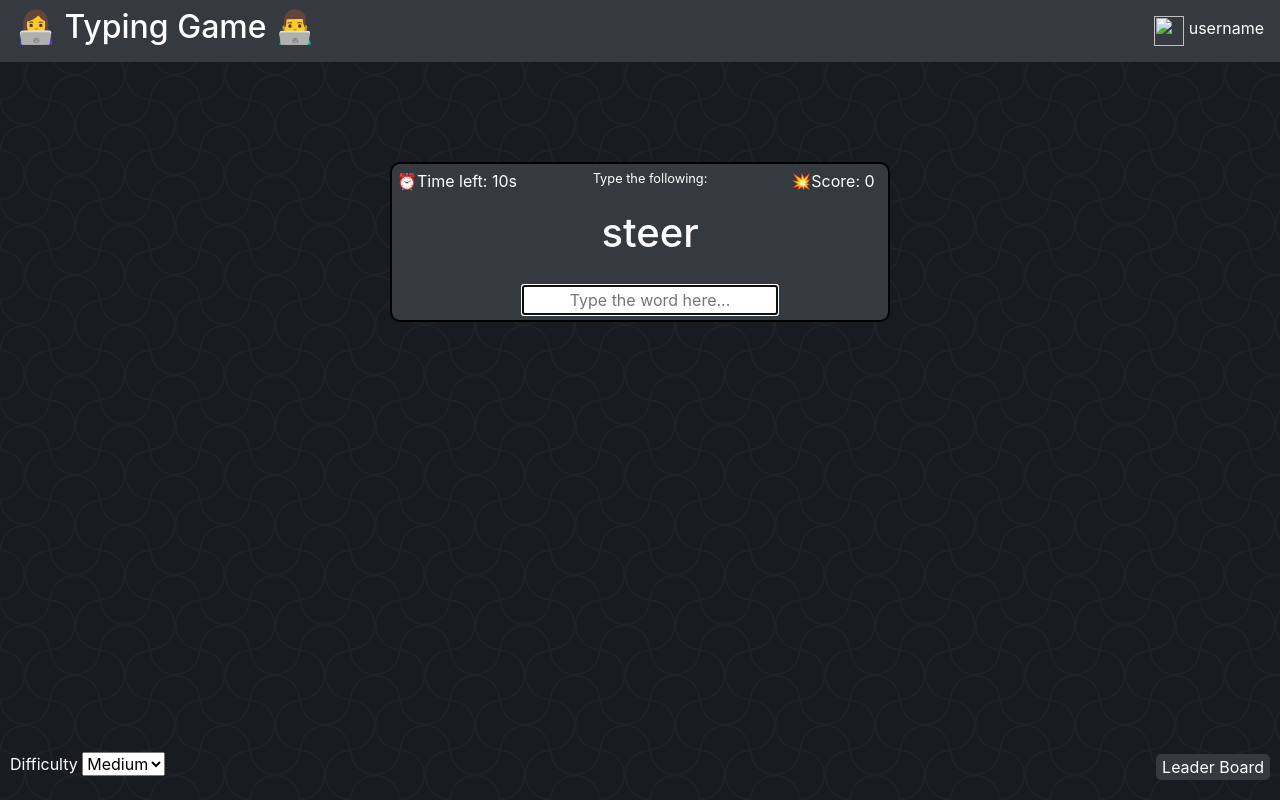
After one commit to Bhupinder121/Php-server-game, a PHP site: page /thml/game/index.html in a window 1280 px wide. The commit adds this page. Run offline with PHP 8.4, Linux system fonts and the light colour scheme.

Commit message:
game changed

```diff
--- /dev/null
+++ b/thml/game/index.css
@@ -0,0 +1,87 @@
+body {
+    --s: 50px;
+    --c: #191b22;
+    --_s: calc(2*var(--s)) calc(2*var(--s));
+    --_g: 35.36% 35.36% at;
+    --_c: #0000 66%,#20222a 68% 70%,#0000 72%;
+    background:
+      radial-gradient(var(--_g) 100% 25%,var(--_c)) var(--s) var(--s)/var(--_s),
+      radial-gradient(var(--_g) 0 75%,var(--_c)) var(--s) var(--s)/var(--_s),
+      radial-gradient(var(--_g) 100% 25%,var(--_c)) 0 0/var(--_s),
+      radial-gradient(var(--_g) 0 75%,var(--_c)) 0 0/var(--_s),
+      repeating-conic-gradient(var(--c) 0 25%,#0000 0 50%) 0 0/var(--_s),
+      radial-gradient(var(--_c)) 0 calc(var(--s)/2)/var(--s) var(--s) var(--c);
+    background-attachment: fixed;
+    overflow: hidden;
+}
+
+#username {
+  color: white;
+}
+
+#settings{
+    color: white;
+    position: absolute;
+    bottom: 0;
+    left: 10px;
+}
+
+.container {
+  position: relative;
+  border: 2px solid black;
+  /* max-width: 500px; */
+  background-color: rgb(52,58,64);
+  color: white;
+  /* height: 400px; */
+  width: 500px;
+  max-height: 25%;
+  border-radius: 10px;
+  text-align: center;
+  padding: 5px;
+  margin-top: 100px;
+}
+#word{
+    padding: 20px;
+}
+
+#text {
+  position: relative;
+  left: 10px;
+  text-align: center;
+}
+::-webkit-input-placeholder {
+  text-align: center;
+}
+
+.time-container {
+  float: left;
+  width: fit-content;
+}
+
+.score-container {
+  float: right;
+  width: 100px;
+}
+
+.leader{
+    position: absolute;
+    bottom: 20px;
+    right: 10px;
+    background-color: rgb(52,58,64);
+    color: #ffffff;
+    border: none;
+    border-radius: 5px;
+    overflow: hidden;
+    transition: 0.1s;
+    cursor: pointer;
+}
+
+.leader:hover {
+background: #03e9f4;
+color: #050801;
+box-shadow: 0 0 5px #03e9f4,
+            0 0 25px #03e9f4,
+            0 0 50px #03e9f4,
+            0 0 200px #03e9f4;
+
+}
--- /dev/null
+++ b/thml/game/index.html
@@ -0,0 +1,57 @@
+<html lang="en">
+  <head>
+    <meta charset="UTF-8" />
+    <meta name="viewport" content="width=device-width, initial-scale=1.0" />
+    <meta http-equiv="X-UA-Compatible" content="ie=edge" />
+    <link rel="stylesheet" href="https://cdn.jsdelivr.net/npm/bootstrap@4.0.0/dist/css/bootstrap.min.css" integrity="sha384-Gn5384xqQ1aoWXA+058RXPxPg6fy4IWvTNh0E263XmFcJlSAwiGgFAW/dAiS6JXm" crossorigin="anonymous">
+    <link rel="stylesheet" href="index.css" />
+    <title>Speed Typer</title>
+  </head>
+  <body>
+    <div class="navbar navbar-dark bg-dark">
+      <h2 style="color: white;">👩‍💻 Typing Game 👨‍💻</h2>
+      <div class="icon">
+        <img src="" width="30" height="30" class="d-inline-block align-top" alt="">
+        <span id="username">username</span>
+      </div>
+    </div>
+
+
+    <div id="settings" class="settings">
+      <form id="settings-form">
+        <div>
+          <label for="difficulty">Difficulty</label>
+          <select id="difficulty">
+            <option value="easy">Easy</option>
+            <option value="medium">Medium</option>
+            <option value="hard">Hard</option>
+          </select>
+        </div>
+      </form>
+    </div>
+
+    <div class="container">
+      <p class="time-container">⏰Time left: <span id="time">10s</span></p>
+
+      <p class="score-container">💥Score: <span id="score">0</span></p>
+
+      <small>Type the following:</small>
+
+      <h1 id="word"></h1>
+
+      <input
+        type="text"
+        id="text"
+        autocomplete="off"
+        placeholder="Type the word here..."
+        autofocus
+      />
+
+
+
+      <div id="end-game-container" class="end-game-container"></div>
+    </div>
+    <button class="leader">Leader Board</button>
+    <script src="index.js"></script>
+  </body>
+</html>
--- /dev/null
+++ b/thml/game/index.js
@@ -0,0 +1,136 @@
+const word = document.getElementById('word');
+const text = document.getElementById('text');
+const scoreEl = document.getElementById('score');
+const timeEl = document.getElementById('time');
+const endgameEl = document.getElementById('end-game-container');
+const settingsBtn = document.getElementById('settings-btn');
+const settings = document.getElementById('settings');
+const settingsForm = document.getElementById('settings-form');
+const difficultySelect = document.getElementById('difficulty');
+
+// List of words for game
+const words = [
+  'sigh',
+  'tense',
+  'airplane',
+  'ball',
+  'pies',
+  'juice',
+  'warlike',
+  'bad',
+  'north',
+  'dependent',
+  'steer',
+  'silver',
+  'highfalutin',
+  'superficial',
+  'quince',
+  'eight',
+  'feeble',
+  'admit',
+  'drag',
+  'loving'
+];
+
+// Init word
+let randomWord;
+
+// Init score
+let score = 0;
+
+// Init time
+let time = 10;
+
+// Set difficulty to value in ls or medium
+let difficulty =
+  localStorage.getItem('difficulty') !== null
+    ? localStorage.getItem('difficulty')
+    : 'medium';
+
+// Set difficulty select value
+difficultySelect.value =
+  localStorage.getItem('difficulty') !== null
+    ? localStorage.getItem('difficulty')
+    : 'medium';
+
+// Focus on text on start
+text.focus();
+
+// Start counting down
+// const timeInterval = setInterval(updateTime, 1000);
+
+// Generate random word from array
+function getRandomWord() {
+  return words[Math.floor(Math.random() * words.length)];
+}
+
+// Add word to DOM
+function addWordToDOM() {
+  randomWord = getRandomWord();
+  word.innerHTML = randomWord;
+}
+
+// Update score
+function updateScore() {
+  score++;
+  scoreEl.innerHTML = score;
+}
+
+// Update time
+function updateTime() {
+  time--;
+  timeEl.innerHTML = time + 's';
+
+  if (time === 0) {
+    clearInterval(timeInterval);
+    // end game
+    gameOver();
+  }
+}
+
+// Game over, show end screen
+function gameOver() {
+  endgameEl.innerHTML = `
+    <h1>Time ran out</h1>
+    <p>Your final score is ${score}</p>
+    <button onclick="location.reload()">Reload</button>
+  `;
+
+  endgameEl.style.display = 'flex';
+}
+
+addWordToDOM();
+
+// Event listeners
+
+// Typing
+text.addEventListener('input', e => {
+  const insertedText = e.target.value;
+
+  if (insertedText === randomWord) {
+    addWordToDOM();
+    updateScore();
+
+    // Clear
+    e.target.value = '';
+
+    if (difficulty === 'hard') {
+      time += 2;
+    } else if (difficulty === 'medium') {
+      time += 3;
+    } else {
+      time += 5;
+    }
+
+    updateTime();
+  }
+});
+
+// Settings btn click
+settingsBtn.addEventListener('click', () => settings.classList.toggle('hide'));
+
+// Settings select
+settingsForm.addEventListener('change', e => {
+  difficulty = e.target.value;
+  localStorage.setItem('difficulty', difficulty);
+});
--- a/thml/index.css
+++ b/thml/index.css
@@ -3,9 +3,7 @@
   padding: 0px;
 }
 
-body {
-  background-color: #eee;
-}
+
 
 #wrapper {
   width: 500px;
```
Also changed, not shown: login.php (+21 -1 lines), thml/index.html (+76 -11 lines), thml/index.js (+39 -6 lines), thml/star.js (+29 -14 lines), thml/test.js (added, +84 -0 lines).
